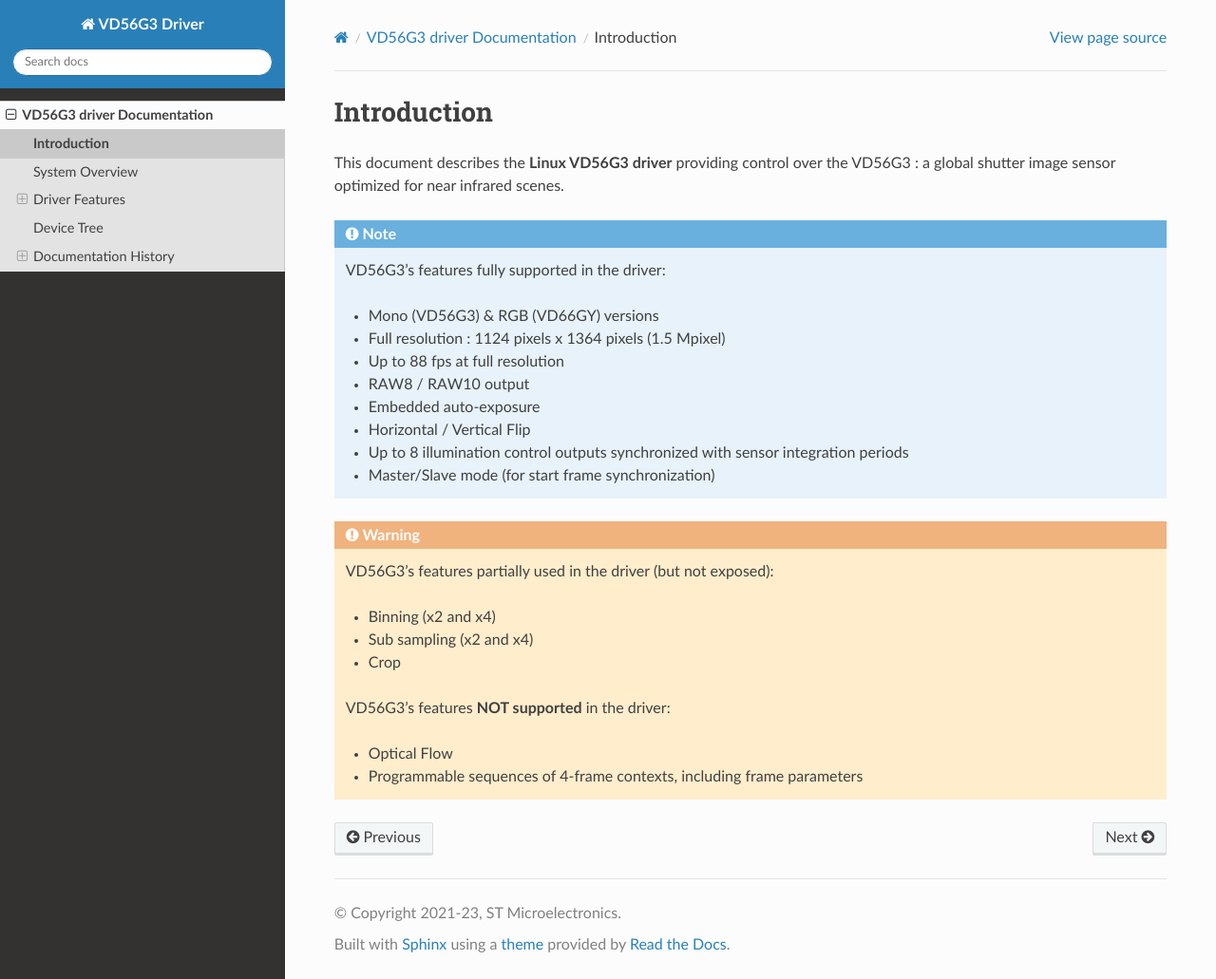
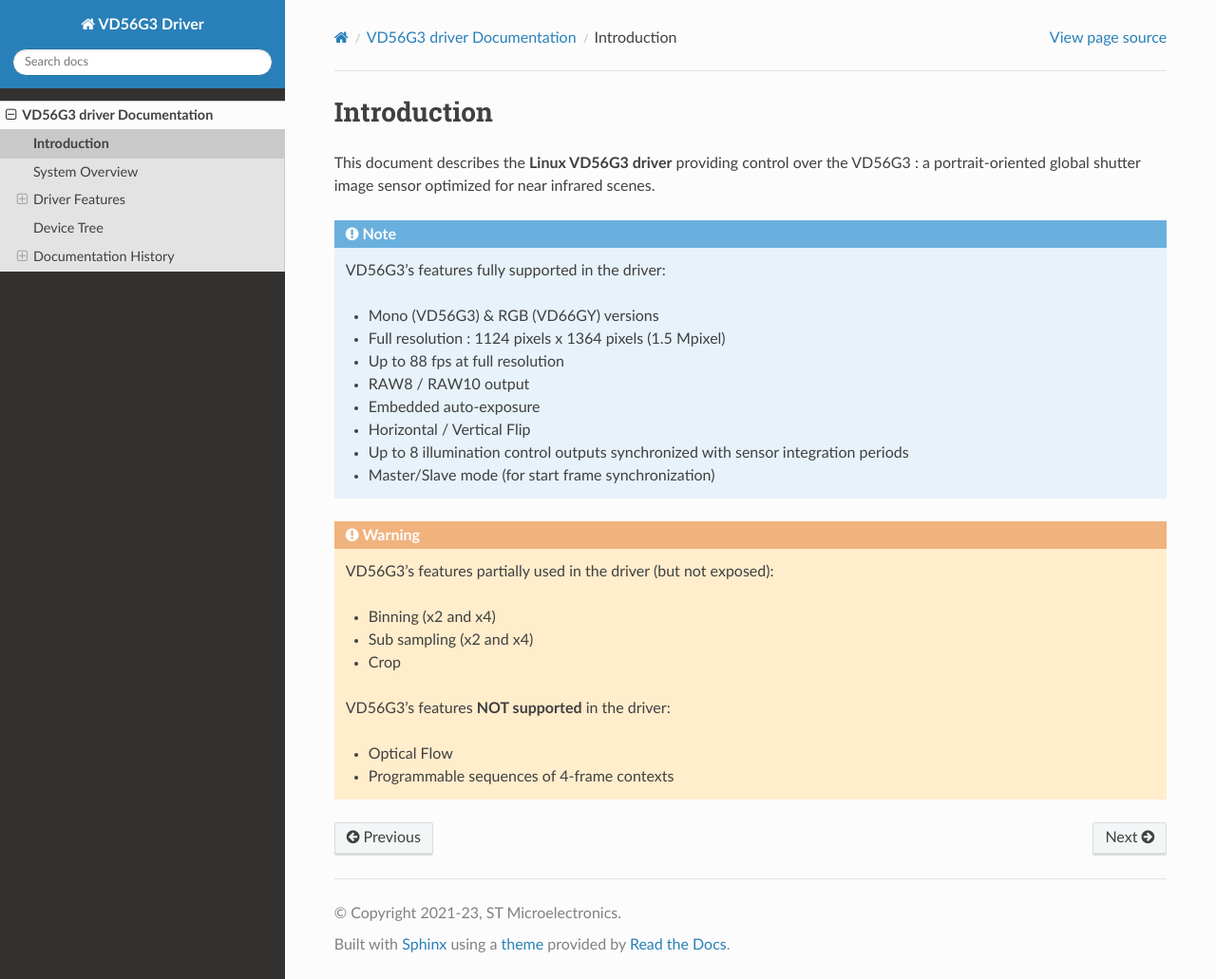
Before and after one commit to STMicroelectronics/vd56g3-linux-driver, a Sphinx documentation site: the page built from doc/introduction.rst, in a window 1280 px wide and 1031 px high. Shown: the whole window at 95% size. Built offline with Sphinx 7.4.7 and the Read the Docs theme 2.0.0, drawn with Linux system fonts in a browser that asks for light colours.

```diff
--- a/doc/changelog.rst
+++ b/doc/changelog.rst
@@ -22,3 +22,7 @@ Documentation History
 [0.5] - 2023.04.27
 ------------------
 - Update 'Supported Controls' section following driver updates
+
+[0.6] - 2023.12.12
+------------------
+- Update 'Driver Features' section (supported sensor versions)
--- a/doc/conf.py
+++ b/doc/conf.py
@@ -22,7 +22,7 @@ copyright = '2021-23, ST Microelectronics'
 author = 'SP'
 
 # The full version, including alpha/beta/rc tags
-release = 'doc-0.5'
+release = 'doc-0.6'
 
 
 # -- General configuration ---------------------------------------------------
--- a/doc/introduction.rst
+++ b/doc/introduction.rst
@@ -2,7 +2,7 @@
 Introduction
 ============
 
-This document describes the **Linux VD56G3 driver** providing control over the VD56G3 : a global shutter image sensor optimized for near infrared scenes.
+This document describes the **Linux VD56G3 driver** providing control over the VD56G3 : a portrait-oriented global shutter image sensor optimized for near infrared scenes.
 
 .. Note ::
 
@@ -29,4 +29,4 @@ This document describes the **Linux VD56G3 driver** providing control over the V
     VD56G3's features **NOT supported** in the driver:
 
     - Optical Flow
-    - Programmable sequences of 4-frame contexts, including frame parameters
+    - Programmable sequences of 4-frame contexts
```
Also changed, not shown: doc/driver_features.rst (+9 -1 lines), 1 other file.
